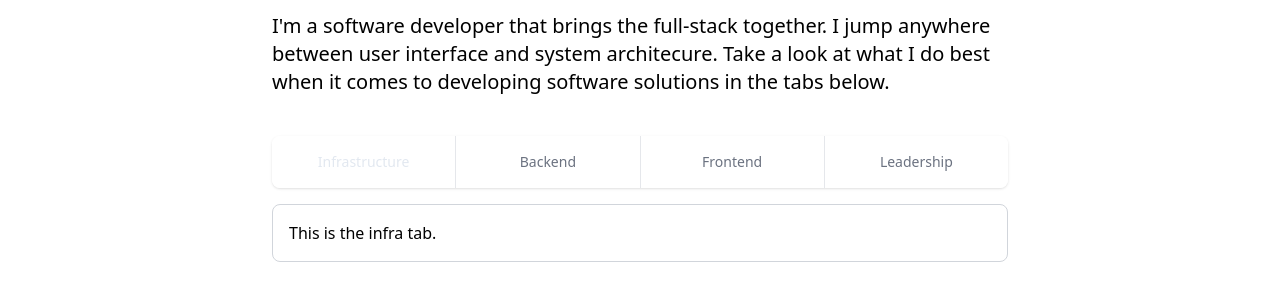
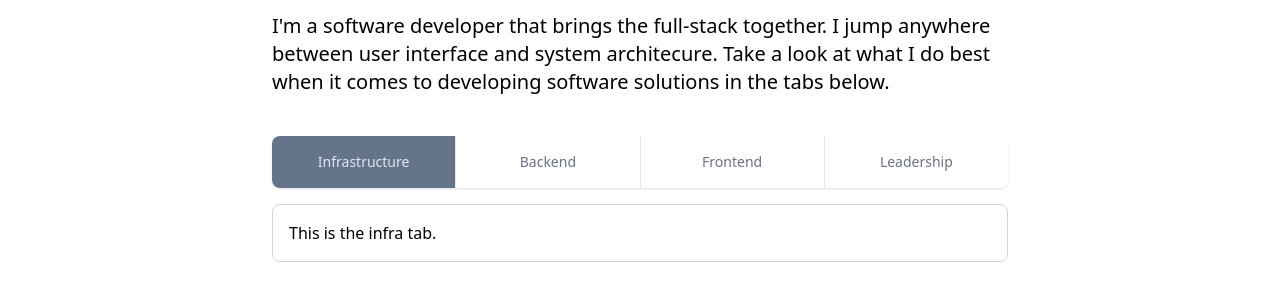
Before and after one commit to CoultonF/coultonf, an Astro site: page / in a window 1280 px wide. Shown: the part 264-564 px from the top of the page. Built offline with nearby package versions, Linux system fonts and the light colour scheme; Astro itself is replaced by a stand-in of ours.

Commit message:
update bg color

```diff
--- a/src/components/About.tsx
+++ b/src/components/About.tsx
@@ -32,11 +32,11 @@ export const About = () => {
                   <p
                     className={clsx(
                       selected
-                        ? "text-slate-200 bg-slate-500 focus:bg-slate-500"
-                        : "text-gray-500 hover:text-gray-700 hover:bg-gray-50",
+                        ? "text-slate-200 bg-slate-500 "
+                        : "text-gray-500 hover:text-gray-700 hover:bg-gray-50 bg-white",
                       idx === 0 && "rounded-l-lg",
                       idx === tabs.length - 1 && "rounded-r-lg",
-                      "group relative min-w-0 flex-1 overflow-hidden bg-white py-4 px-4 text-center text-sm font-medium  focus:z-1 focus:outline-none outline-none"
+                      "group relative min-w-0 flex-1 overflow-hidden  py-4 px-4 text-center text-sm font-medium  focus:z-1 focus:outline-none outline-none"
                     )}
                   >
                     {t.tabName}
```
